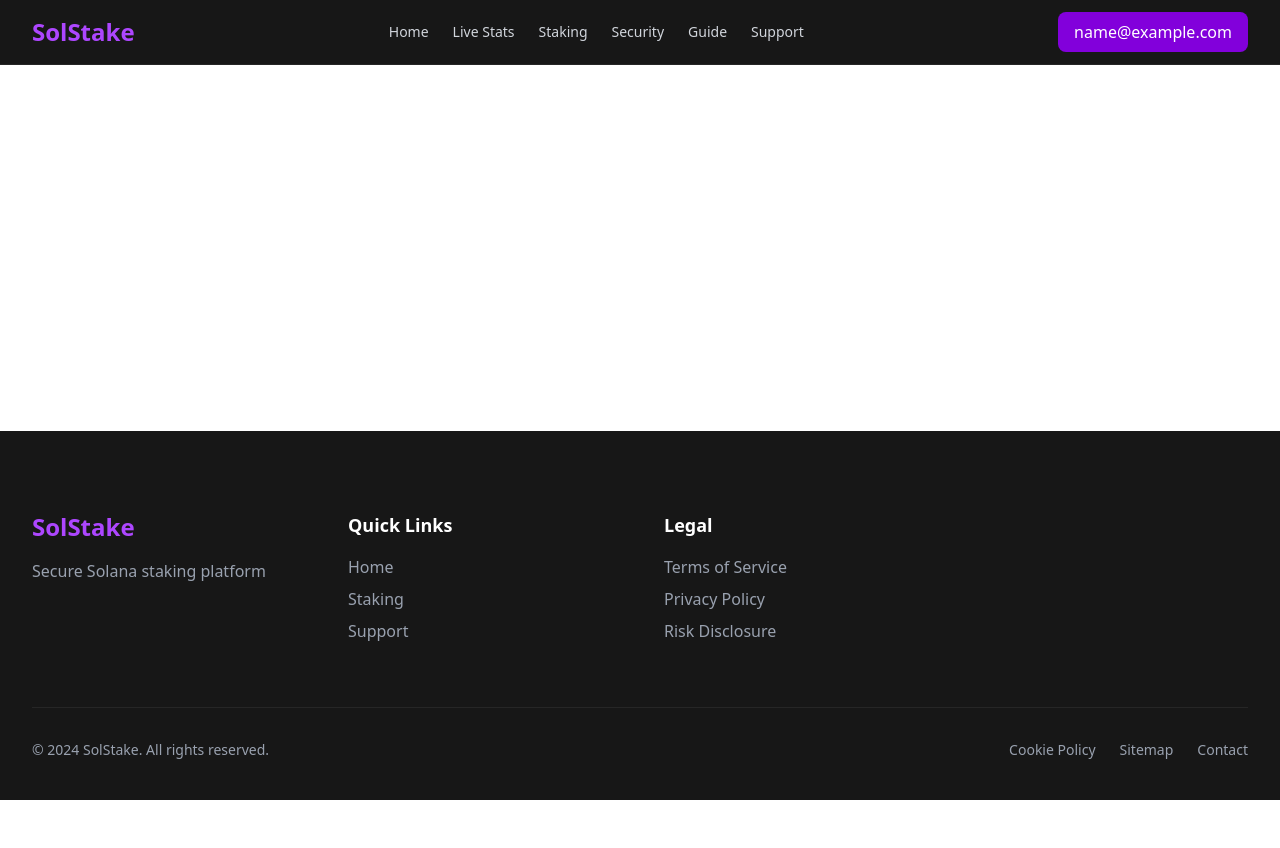
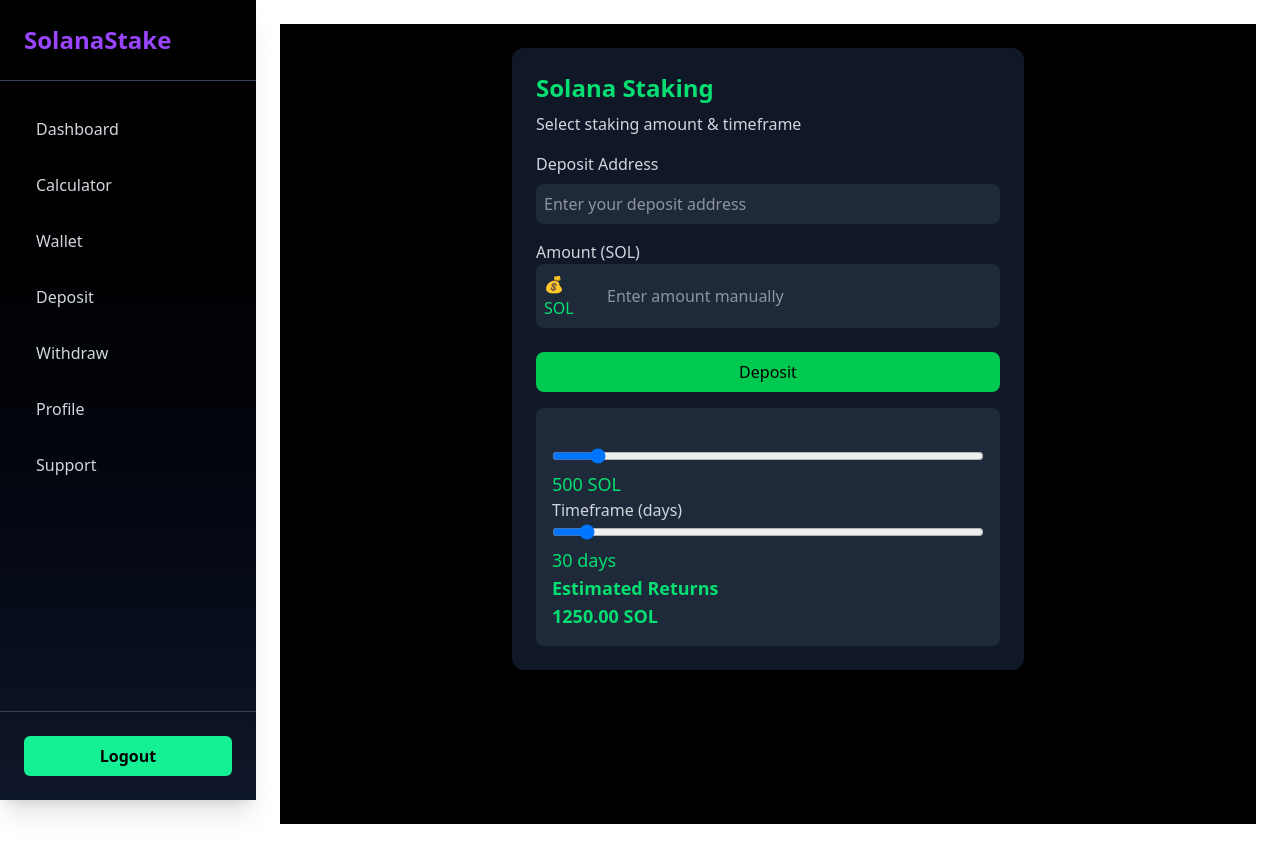
Before and after one commit to Lalitchaudhary01/blockchain, a React (Vite) app in the folder client/: page /deposit in a window 1280 px wide. Before the commit the page ends 800 px from the top, so only its background shows below. Built offline with nearby package versions, Linux system fonts and the light colour scheme; sample sign-in values are in the browser's storage.

Commit message:
deposit and withdraw options

```diff
--- a/client/package.json
+++ b/client/package.json
@@ -29,12 +29,14 @@
     "events": "^3.3.0",
     "framer-motion": "^12.4.7",
     "lucide-react": "^0.475.0",
+    "qrcode.react": "^4.2.0",
     "react": "^18.3.1",
     "react-apexcharts": "^1.7.0",
     "react-chartjs-2": "^5.3.0",
     "react-copy-to-clipboard": "^5.1.0",
     "react-dom": "^18.3.1",
     "react-hot-toast": "^2.5.2",
+    "react-icons": "^5.5.0",
     "react-qr-code": "^2.0.15",
     "react-redux": "^9.2.0",
     "react-router-dom": "^7.1.5",
--- a/client/src/App.jsx
+++ b/client/src/App.jsx
@@ -1,5 +1,5 @@
 import { BrowserRouter as Router, Routes, Route } from "react-router-dom";
-import { Toaster } from "react-hot-toast"; // Import Toaster for toast notifications
+import { Toaster } from "react-hot-toast"; // Toast notifications
 
 import Navbar from "./components/Navbar";
 import Hero from "./components/Hero";
@@ -12,26 +12,48 @@ import Footer from "./components/Footer";
 import SolanaWallet from "./components/SolanaWallet";
 import Auth from "./components/Auth";
 import OtpVerification from "./components/OtpVerification";
-import ProtectedRoute from "./components/ProtectedRoute"; // Import Protected Route
+import ProtectedRoute from "./components/ProtectedRoute";
+import Sidebar from "./page/Sidebar"; // Import Sidebar
+
 import Home from "./page/Home";
+import Dashboard from "./page/Dashboard";
+import Wallet from "./page/Wallet";
+import Deposit from "./page/Deposit";
+import Withdraw from "./page/Withdraw";
+import Profile from "./page/Profile";
+import InvestmentCalculator from "./page/InvestmentCalculator";
 
 export default function App() {
   return (
     <Router>
       <div className="antialiased text-gray-800 min-h-screen flex flex-col">
-        <Toaster /> {/* Toaster for global toast notifications */}
+        <Toaster /> {/* Global toast notifications */}
         <Routes>
-          {/* ✅ Protect the /wallet route */}
+          {/* Protected Routes with Sidebar */}
+          {[
+            { path: "/home", component: <Home /> },
+            { path: "/dashboard", component: <Dashboard /> },
+            { path: "/calculator", component: <InvestmentCalculator /> },
+            { path: "/wallet", component: <Wallet /> },
+            { path: "/deposit", component: <Deposit /> },
+            { path: "/withdraw", component: <Withdraw /> },
+            { path: "/profile", component: <Profile /> },
+          ].map(({ path, component }, index) => (
             <Route
-            path="/Home"
+              key={index}
+              path={path}
               element={
                 <ProtectedRoute>
-                <Home />
+                  <div className="flex min-h-screen">
+                    <Sidebar />
+                    <div className="flex-grow p-6">{component}</div>
+                  </div>
                 </ProtectedRoute>
               }
             />
+          ))}
 
-          {/* ✅ Baaki sab pages ke liye Navbar aur Footer dikhana hai */}
+          {/* Public Routes with Navbar and Footer */}
           <Route
             path="/*"
             element={
@@ -43,7 +65,7 @@ export default function App() {
                     <Route path="/auth" element={<Auth />} />
                     <Route path="/verify-otp" element={<OtpVerification />} />
 
-                    {/* ✅ Protect the /wallets route */}
+                    {/* Protect the /wallets route */}
                     <Route
                       path="/wallets"
                       element={
--- a/client/src/components/Auth.jsx
+++ b/client/src/components/Auth.jsx
@@ -50,7 +50,7 @@ const Auth = () => {
           localStorage.setItem("token", data.token);
           localStorage.setItem("user", JSON.stringify({ name, email }));
           dispatch(setUser({ name, email }));
-          navigate("/wallet");
+          navigate("/Home");
         } else {
           setIsOtpVerification(true);
         }
--- a/client/src/page/Deposit.jsx
+++ b/client/src/page/Deposit.jsx
@@ -1,10 +1,126 @@
-import React from "react";
+import React, { useState } from "react";
+import { QRCodeCanvas } from "qrcode.react"; // Correct import
 
 const Deposit = () => {
+  const [amount, setAmount] = useState(500);
+  const [timeframe, setTimeframe] = useState(30);
+  const [manualAmount, setManualAmount] = useState("");
+  const [depositMade, setDepositMade] = useState(false);
+  const [depositAddress, setDepositAddress] = useState(""); // State for deposit address
+
+  const handleDeposit = () => {
+    if (depositAddress.trim() === "") {
+      alert("Please enter a deposit address before proceeding!");
+      return;
+    }
+    setDepositMade(true);
+  };
+
+  if (depositMade) {
+    return (
+      <section className="p-6 bg-black min-h-screen text-white">
+        <div className="max-w-lg mx-auto bg-gray-900 p-6 rounded-xl shadow-lg text-center">
+          <h2 className="text-2xl font-bold text-green-400">Deposit Address</h2>
+          <p className="mt-2 text-gray-300">
+            Copy the address below or scan the QR code
+          </p>
+          <div className="mt-4 bg-gray-800 p-2 rounded-lg flex justify-between items-center">
+            <span className="text-green-400 text-sm">{depositAddress}</span>
+            <button
+              className="bg-blue-500 text-white px-3 py-1 rounded-lg text-sm"
+              onClick={() => navigator.clipboard.writeText(depositAddress)}
+            >
+              Copy
+            </button>
+          </div>
+          <div className="mt-4">
+            <p className="text-gray-300">Or Scan the QR Code</p>
+            <QRCodeCanvas
+              value={depositAddress}
+              size={128}
+              className="mx-auto mt-2"
+            />
+          </div>
+          <p className="mt-4 text-red-500">Please send the correct amount</p>
+          <button
+            className="mt-6 bg-green-500 text-black py-2 px-6 rounded-lg hover:bg-green-400"
+            onClick={() => alert("Payment Confirmed!")}
+          >
+            Payment Successful
+          </button>
+        </div>
+      </section>
+    );
+  }
+
   return (
-    <section id="deposit" className="p-6 bg-gray-100 min-h-screen">
-      <h2 className="text-2xl font-bold text-gray-900">Deposit</h2>
-      <p className="text-gray-700 mt-2">Add funds to your wallet.</p>
+    <section className="p-6 bg-black min-h-screen text-white">
+      <div className="max-w-lg mx-auto bg-gray-900 p-6 rounded-xl shadow-lg">
+        <h2 className="text-2xl font-bold text-green-400">Solana Staking</h2>
+        <p className="text-gray-300 mt-2">Select staking amount & timeframe</p>
+
+        <div className="mt-4">
+          <label className="block text-gray-300">Deposit Address</label>
+          <input
+            type="text"
+            placeholder="Enter your deposit address"
+            value={depositAddress}
+            onChange={(e) => setDepositAddress(e.target.value)}
+            className="w-full p-2 bg-gray-800 text-white rounded-lg mt-2"
+          />
+        </div>
+
+        <div className="mt-4">
+          <label className="block text-gray-300">Amount (SOL)</label>
+          <div className="flex items-center bg-gray-800 p-2 rounded-lg">
+            <span className="text-green-400 mr-2">💰 SOL</span>
+            <input
+              type="number"
+              placeholder="Enter amount manually"
+              value={manualAmount}
+              onChange={(e) => setManualAmount(e.target.value)}
+              className="w-full p-2 bg-gray-800 text-white rounded-lg"
+            />
+          </div>
+        </div>
+
+        <button
+          className="w-full mt-6 bg-green-500 text-black py-2 rounded-lg hover:bg-green-400"
+          onClick={handleDeposit}
+        >
+          Deposit
+        </button>
+
+        <div className="mt-4 p-4 bg-gray-800 rounded-lg">
+          <div className="mt-4">
+            <input
+              type="range"
+              min="50"
+              max="5000"
+              value={amount}
+              onChange={(e) => setAmount(e.target.value)}
+              className="w-full mt-2"
+            />
+            <p className="text-green-400 text-lg">{amount} SOL</p>
+            <label className="block text-gray-300">Timeframe (days)</label>
+            <input
+              type="range"
+              min="7"
+              max="365"
+              value={timeframe}
+              onChange={(e) => setTimeframe(e.target.value)}
+              className="w-full"
+            />
+            <p className="text-green-400 text-lg">{timeframe} days</p>
+          </div>
+          <h3 className="text-lg font-bold text-green-400">
+            Estimated Returns
+          </h3>
+          <p className="text-green-400 text-lg font-bold">
+            {(amount * 2.5).toFixed(2)} SOL
+          </p>
+        </div>
+      </div>
     </section>
   );
 };
--- a/client/src/page/Profile.jsx
+++ b/client/src/page/Profile.jsx
@@ -1,10 +1,37 @@
-import React from "react";
+import React, { useEffect, useState } from "react";
 
 const Profile = () => {
+  const [user, setUser] = useState({ name: "", email: "" });
+
+  useEffect(() => {
+    // Simulating API call - Replace with actual API fetch
+    setTimeout(() => {
+      setUser({
+        name: "John Doe", // Replace with API data
+        email: "john.doe@example.com", // Replace with API data
+      });
+    }, 1000);
+  }, []);
+
   return (
-    <section id="profile" className="p-6 bg-gray-100 min-h-screen">
-      <h2 className="text-2xl font-bold text-gray-900">Profile</h2>
-      <p className="text-gray-700 mt-2">User details and settings.</p>
+    <section className="p-6 bg-black min-h-screen text-white flex justify-center items-center">
+      <div className="max-w-md w-full bg-gray-900 p-6 rounded-xl shadow-lg text-center">
+        <h2 className="text-2xl font-bold text-green-400">User Profile</h2>
+        <p className="text-gray-300 mt-2">Your account details</p>
+
+        {/* Profile Card */}
+        <div className="mt-6 bg-gray-800 p-4 rounded-lg shadow-md">
+          <h3 className="text-xl font-bold text-white">
+            {user.name || "Loading..."}
+          </h3>
+          <p className="text-gray-400 mt-1">{user.email || "Loading..."}</p>
+        </div>
+
+        {/* Edit Profile Button */}
+        <button className="mt-6 bg-green-500 text-black py-2 px-6 rounded-lg hover:bg-green-400">
+          Edit Profile
+        </button>
+      </div>
     </section>
   );
 };
--- a/client/src/page/Sidebar.jsx
+++ b/client/src/page/Sidebar.jsx
@@ -1,10 +1,9 @@
-import React, { useState } from "react";
+import React from "react";
 import { useDispatch } from "react-redux";
 import { removeUser } from "../redux/userSlice";
 import { useNavigate } from "react-router-dom";
 
-const Sidebar = ({ user }) => {
-  const [isDropdownOpen, setIsDropdownOpen] = useState(false);
+const Sidebar = () => {
   const dispatch = useDispatch();
   const navigate = useNavigate();
 
@@ -26,11 +25,18 @@ const Sidebar = ({ user }) => {
   };
 
   return (
-    <nav className="fixed h-screen w-64 bg-gradient-to-b from-black to-[#0f172a] text-white hidden lg:flex flex-col shadow-xl">
+    <nav className="h-screen w-64 bg-gradient-to-b from-black to-[#0f172a] text-white flex flex-col shadow-xl fixed lg:relative">
+      {/* Sidebar Header */}
       <div className="p-6 border-b border-gray-700 flex justify-between items-center">
-        <span className="text-2xl font-bold text-[#9945FF]">SolanaStake</span>
+        <button
+          onClick={() => navigate("/")}
+          className="text-2xl font-bold text-[#9945FF] focus:outline-none"
+        >
+          SolanaStake
+        </button>
       </div>
 
+      {/* Sidebar Menu */}
       <div className="flex-1 py-6 space-y-2">
         {[
           { name: "Dashboard", href: "/dashboard" },
@@ -51,51 +57,14 @@ const Sidebar = ({ user }) => {
         ))}
       </div>
 
-      <div
-        className="relative p-6 border-t border-gray-700 cursor-pointer"
-        onClick={() => setIsDropdownOpen(!isDropdownOpen)}
-      >
-        <div className="flex items-center justify-between">
-          <div className="w-32 h-10 bg-[#14F195] flex items-center justify-center rounded-md text-black font-bold">
-            Logout
-          </div>
-          <svg
-            className="w-5 h-5 text-white ml-2"
-            fill="none"
-            stroke="currentColor"
-            viewBox="0 0 24 24"
-          >
-            <path
-              strokeLinecap="round"
-              strokeLinejoin="round"
-              strokeWidth="2"
-              d="M19 9l-7 7-7-7"
-            />
-          </svg>
-        </div>
-        {isDropdownOpen && (
-          <div className="absolute right-0 mt-2 w-40 bg-[#1E293B] rounded-md shadow-lg z-10">
-            <button
-              onClick={handleLogout}
-              className="text-left px-4 py-2 text-sm text-white hover:bg-[#14F195] hover:text-black rounded-md flex items-center"
-            >
-              <svg
-                className="w-5 h-5 mr-2"
-                fill="none"
-                stroke="currentColor"
-                viewBox="0 0 24 24"
-              >
-                <path
-                  strokeLinecap="round"
-                  strokeLinejoin="round"
-                  strokeWidth="2"
-                  d="M17 16l4-4m0 0l-4-4m4 4H7m6 4v1a2 2 0 01-2 2H5a2 2 0 01-2-2V5a2 2 0 012-2h6a2 2 0 012 2v1"
-                />
-              </svg>
-              Logout
-            </button>
-          </div>
-        )}
+      {/* Logout Button */}
+      <div className="p-6 border-t border-gray-700">
+        <button
+          onClick={handleLogout}
+          className="w-full bg-[#14F195] text-black py-2 rounded-md font-bold hover:bg-[#12d484] transition"
+        >
+          Logout
+        </button>
       </div>
     </nav>
   );
--- a/client/src/page/Withdraw.jsx
+++ b/client/src/page/Withdraw.jsx
@@ -1,10 +1,65 @@
-import React from "react";
+import React, { useState } from "react";
+import { FaWallet } from "react-icons/fa";
 
 const Withdraw = () => {
+  const [walletAddress, setWalletAddress] = useState("");
+  const [amount, setAmount] = useState("");
+
   return (
-    <section id="withdraw" className="p-6 bg-gray-100 min-h-screen">
-      <h2 className="text-2xl font-bold text-gray-900">Withdraw</h2>
-      <p className="text-gray-700 mt-2">Withdraw your funds securely.</p>
+    <section className="p-6 bg-black min-h-screen text-white">
+      <div className="max-w-lg mx-auto bg-gray-900 p-6 rounded-xl shadow-lg">
+        <h2 className="text-2xl font-bold text-green-400">Withdraw Funds</h2>
+        <p className="text-gray-300 mt-2">Securely withdraw your SOL funds.</p>
+
+        {/* Balance Display */}
+        <div className="mt-4 bg-gray-800 p-4 rounded-lg flex justify-between items-center">
+          <span className="text-green-400 text-lg font-bold">Balance:</span>
+          <span className="text-white text-lg">0.00 SOL</span>
+        </div>
+
+        {/* Amount Input */}
+        <div className="mt-4">
+          <label className="block text-gray-300">Amount (SOL)</label>
+          <div className="flex items-center bg-gray-800 p-2 rounded-lg">
+            <span className="text-green-400 mr-2">💰 SOL</span>
+            <input
+              type="number"
+              placeholder="Enter amount"
+              value={amount}
+              onChange={(e) => setAmount(e.target.value)}
+              className="w-full p-2 bg-gray-800 text-white rounded-lg"
+            />
+          </div>
+        </div>
+
+        {/* Wallet Address Input */}
+        <div className="mt-4">
+          <label className="block text-gray-300">Wallet Address</label>
+          <div className="flex items-center bg-gray-800 p-2 rounded-lg">
+            <FaWallet className="text-green-400 mr-2" />
+            <input
+              type="text"
+              placeholder="Enter your Solana wallet address"
+              value={walletAddress}
+              onChange={(e) => setWalletAddress(e.target.value)}
+              className="w-full p-2 bg-gray-800 text-white rounded-lg"
+            />
+          </div>
+        </div>
+
+        {/* Withdraw Button */}
+        <button
+          className="w-full mt-6 bg-green-500 text-black py-2 rounded-lg hover:bg-green-400"
+          onClick={() => alert("Withdrawal Request Sent!")}
+        >
+          Withdraw
+        </button>
+
+        {/* SOL Price Display */}
+        <div className="mt-4 bg-gray-800 p-2 rounded-lg text-center text-gray-400">
+          SOL = $103.50
+        </div>
+      </div>
     </section>
   );
 };
```
Also changed, not shown: 1 other file (tests, documents, lock files or other folders). Lines whose indentation alone changed are shown as unchanged.
